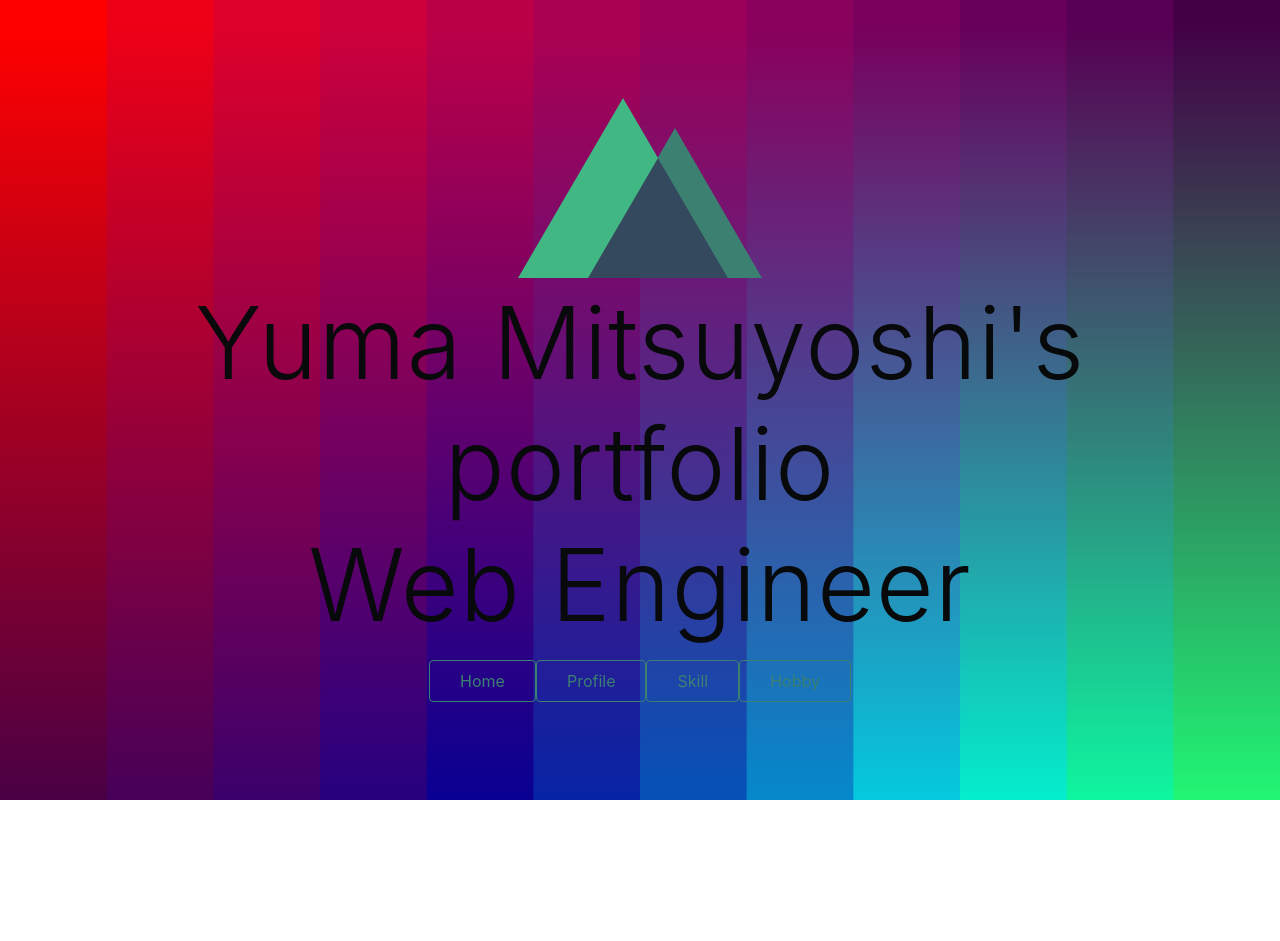
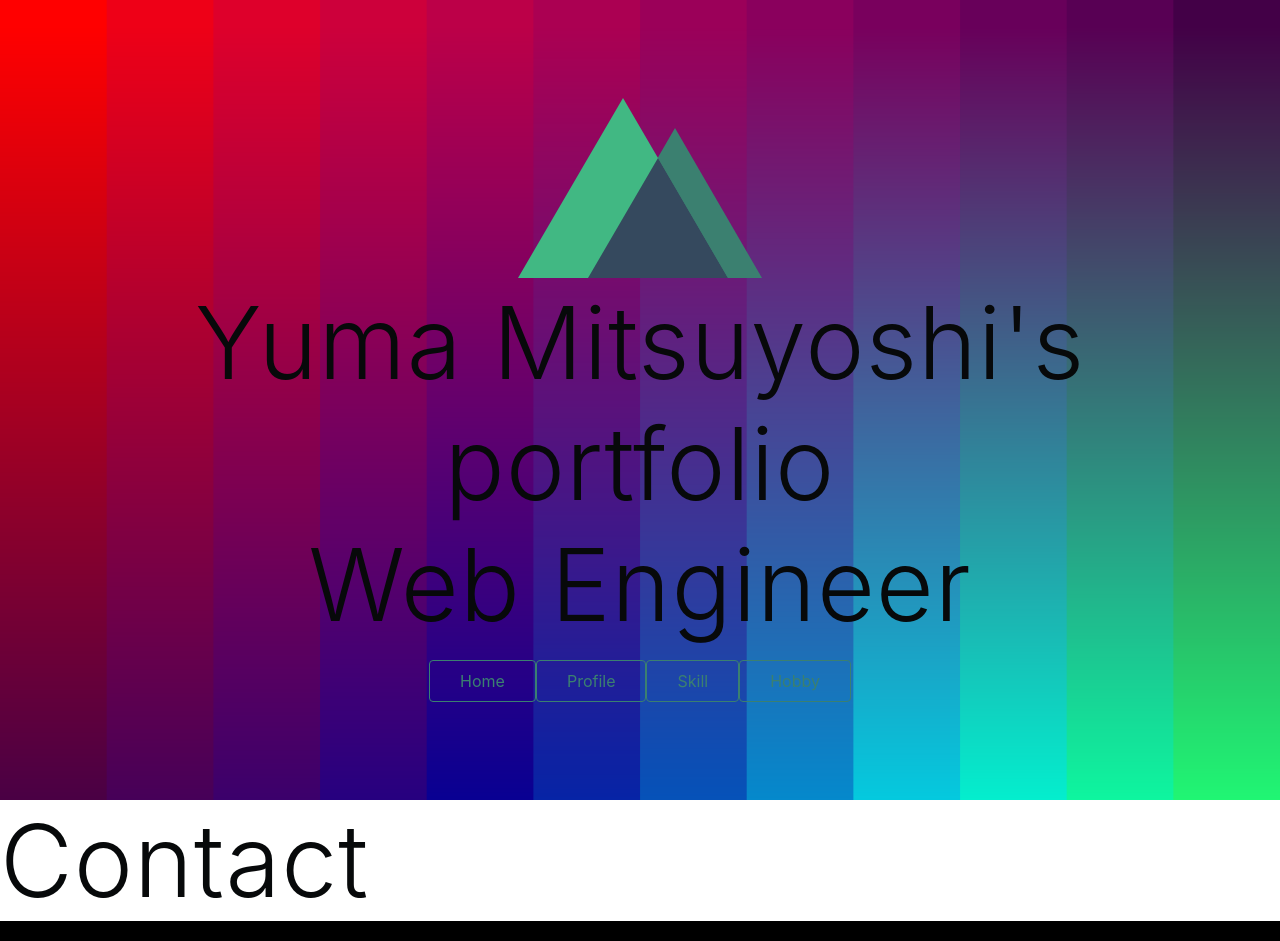
Before and after one commit to y-mitsuyoshi/yuma-portfolio, a Nuxt app: page / in a window 1280 px wide. Before the commit the page ends 800 px from the top, so only its background shows below. Built offline with nearby package versions, Linux system fonts and the light colour scheme.

Commit message:
footer作成

```diff
--- a/pages/index.vue
+++ b/pages/index.vue
@@ -1,4 +1,5 @@
 <template>
+  <div>
     <div id="background">
       <section class="container">
         <div>
@@ -26,6 +27,21 @@
           </div>
         </div>
       </section>
+    </div>
+    <div id="contact">
+      <div class="content has-text-centered">
+        <p>
+          <strong class="title is-2">Contact</strong>
+        </p>
+      </div>
+    </div>
+    <footer class="footer footer-color">
+      <div class="content has-text-right">
+        <p>
+          <strong class="has-text-white">Product by Yuma Mitsuyoshi</strong>
+        </p>
+      </div>
+    </footer>
   </div>
 </template>
 
@@ -66,4 +82,14 @@ export default {
 .links {
   padding-top: 15px;
 }
+
+.contact {
+  background-color: rgb(253, 255, 231);
+  background-size: cover;
+}
+
+.footer-color {
+  background-color: black;
+  background-size: cover;
+}
 </style>
```
Lines whose indentation alone changed are shown as unchanged.
